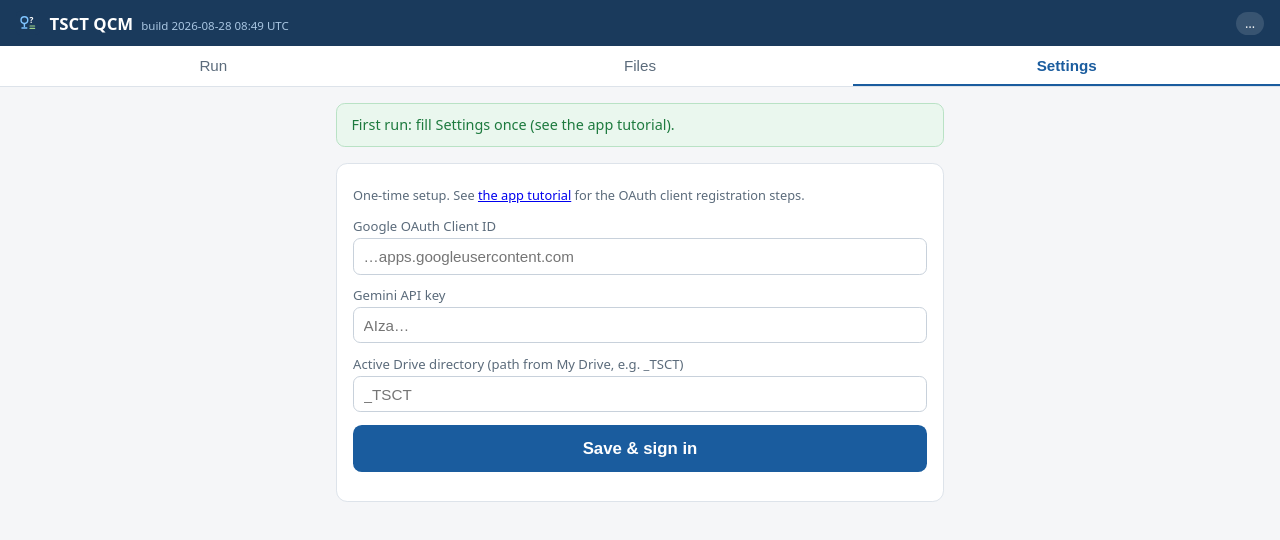
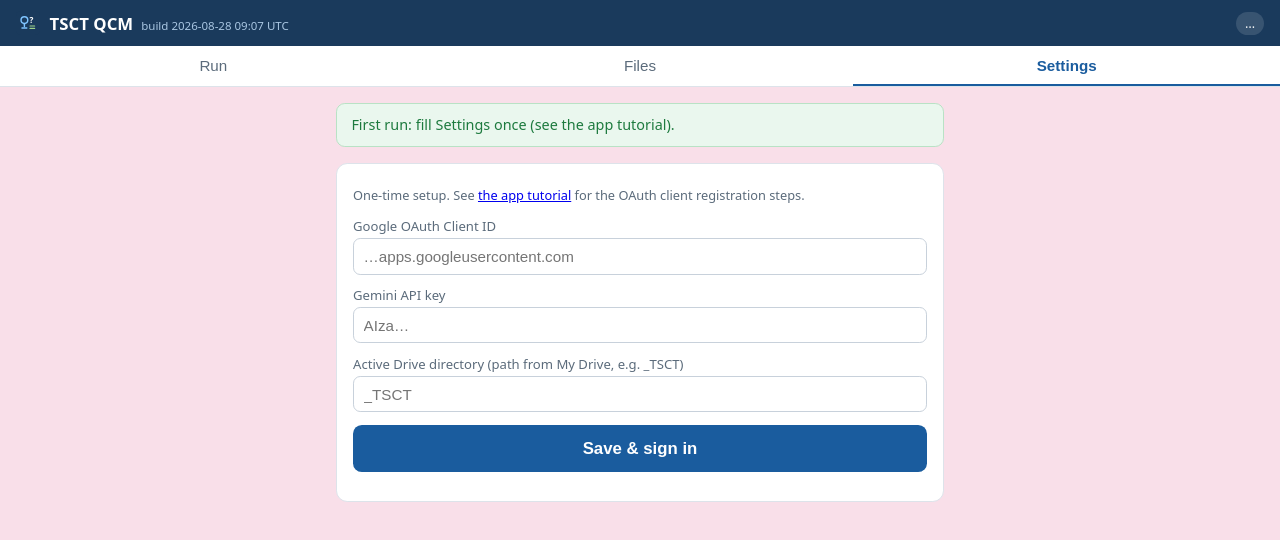
Before and after one commit to fcavarretta/instest2, a plain HTML site: page app/index.html in a window 1280 px wide. Drawn offline with Linux system fonts and the light colour scheme.

Commit message:
Pink page background — instant alt-tab recognition on the classroom machine (FC)
Co-Authored-By: Claude Fable 5 <noreply@anthropic.com>
Claude-Session: https://claude.ai/code/session_011mtXxD6rCZ21EEGPbCcBFB

```diff
--- a/app/build.js
+++ b/app/build.js
@@ -1,2 +1,2 @@
 // Auto-stamped by the instest2 pre-commit hook — do not edit by hand.
-export const BUILD = "2026-08-28 08:49 UTC";
+export const BUILD = "2026-08-28 09:07 UTC";
--- a/app/index.html
+++ b/app/index.html
@@ -8,7 +8,8 @@
 <link rel="manifest" href="manifest.webmanifest">
 <link rel="icon" href="icon.svg" type="image/svg+xml">
 <style>
-  :root { --bg:#f5f6f8; --card:#fff; --ink:#1c2733; --muted:#5b6b7b; --accent:#1a5c9e; --ok:#1d7a3e; --bad:#b02a1e; --warn:#9a6b00; }
+  /* Pink page ground (FC, 2026-08-28): instantly recognizable in alt-tab on the classroom machine. */
+  :root { --bg:#f9dfe9; --card:#fff; --ink:#1c2733; --muted:#5b6b7b; --accent:#1a5c9e; --ok:#1d7a3e; --bad:#b02a1e; --warn:#9a6b00; }
   * { box-sizing:border-box; }
   body { margin:0; font-family:system-ui,-apple-system,"Segoe UI",Roboto,sans-serif; background:var(--bg); color:var(--ink); }
   header { display:flex; align-items:center; gap:.6rem; padding:.7rem 1rem; background:#1a3a5c; color:#fff; position:sticky; top:0; z-index:5; }
```
